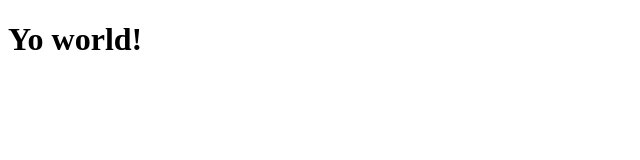
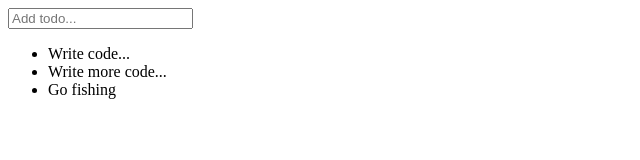
Before and after one commit to odsod/webdevelopment.rocks, a plain HTML site: page index.html in a window 1280 px wide. Shown: the whole page, without its empty margins (0-640 px from the left). Drawn offline with Linux system fonts and the light colour scheme.

Commit message:
Make it better

```diff
--- a/client.js
+++ b/client.js
@@ -1 +1,24 @@
+var input = document.getElementById('input');
+var list = document.getElementById('list');
+
+var todos = [
+  'Write code...',
+  'Write more code...',
+  'Go fishing',
+];
+
+var addListItem = function(todo) {
+  var listItem = document.createElement('li');
+  listItem.innerText = todo;
+  list.appendChild(listItem);
+};
+
+todos.forEach(addListItem);
+
+input.addEventListener('keydown', function(e) {
+  if (e.keyCode === 13) {
+    addListItem(input.value);
+  }
+});
+
 console.log('yo');
--- a/index.html
+++ b/index.html
@@ -5,8 +5,9 @@
 <title>Hack Session</title>
 </head>
 <body>
-
-<h1>Yo world!</h1>
+<input id="input" placeholder="Add todo...">
+<ul id="list">
+</ul>
 
 <script src="client.js"></script>
 </body>
```
